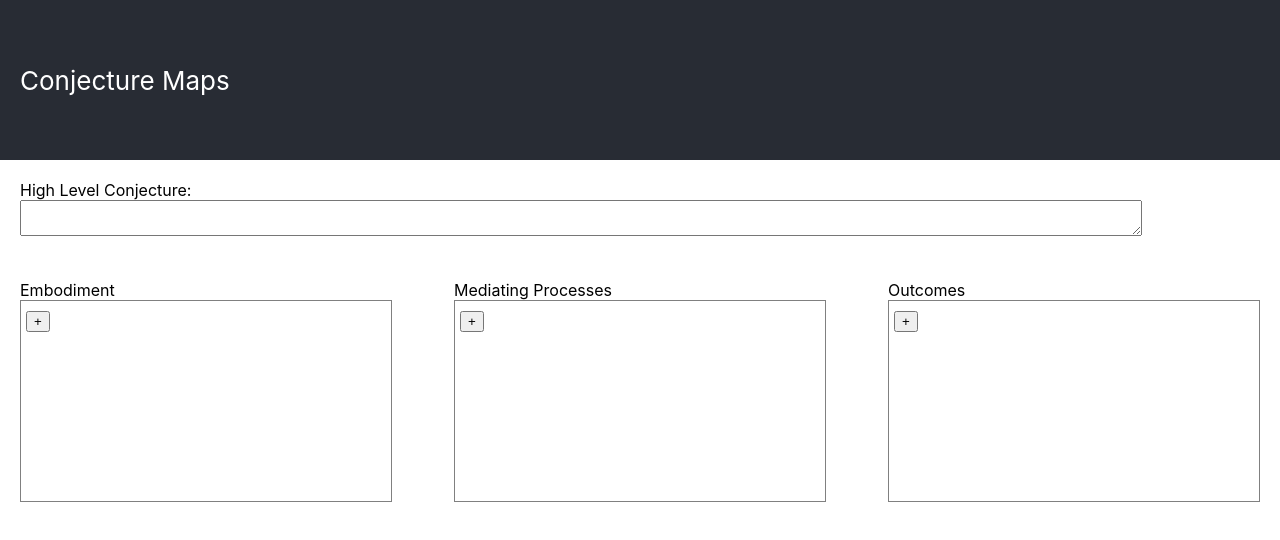
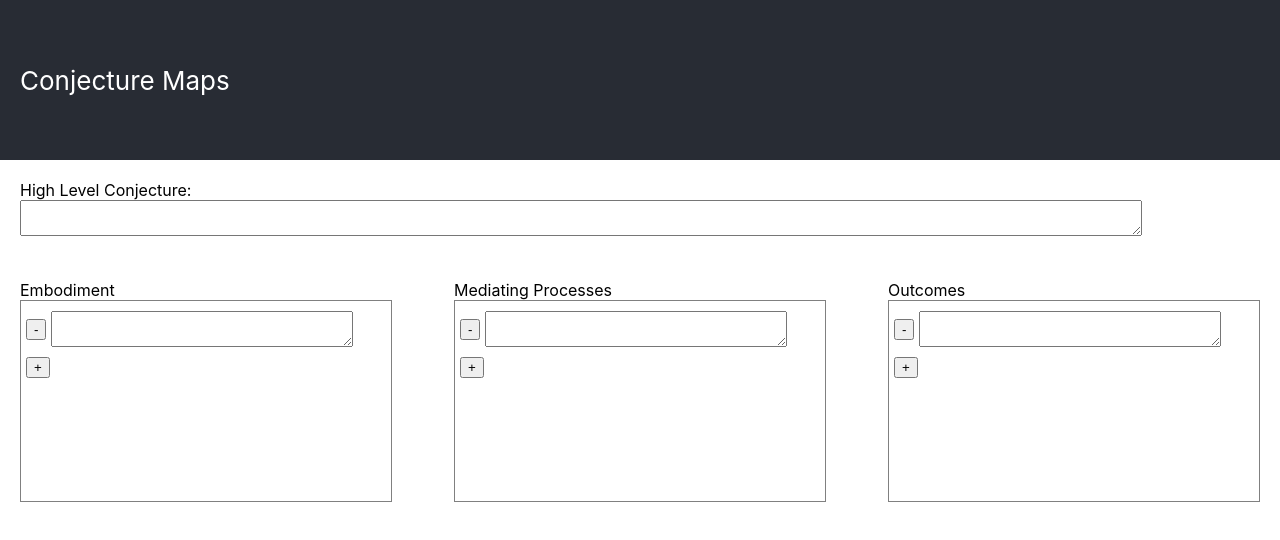
Before and after one commit to 2lambda123/conjecture-map, a React (Create React App) app: page / in a window 1280 px wide. Shown: the top 540 px of the page. Built offline with nearby package versions, Linux system fonts and the light colour scheme.

Commit message:
added react-xarrows package and lifted up state of the columns to the conjecture map component so I'll be able to draw arrows between them

```diff
--- a/package.json
+++ b/package.json
@@ -8,7 +8,8 @@
     "@testing-library/user-event": "^12.8.3",
     "react": "^17.0.2",
     "react-dom": "^17.0.2",
-    "react-scripts": "4.0.3",
+    "react-scripts": "^4.0.3",
+    "react-xarrows": "^1.7.0",
     "web-vitals": "^1.1.2"
   },
   "scripts": {
--- a/src/Column.js
+++ b/src/Column.js
@@ -1,28 +1,32 @@
 import React, {useState} from "react"
 import StatementContainer from './StatementContainer'
 
-function Column({title}) {
-    const [statements, updateStatements] = useState({})
-    const [nextItemId, updateNextItemId] = useState(0)
+function Column({title,
+                statements,
+                updateText,
+                removeStatement,
+                addStatement}) {
+    // const [statements, updateStatements] = useState({0: ""})
+    // const [nextItemId, updateNextItemId] = useState(1)
 
-    const addStatement = () => {
-        updateNextItemId(nextItemId =>  {return nextItemId + 1})
-        const newStatements = {...statements}
-        newStatements[nextItemId] = ""
-        updateStatements(newStatements)
-    }
+    // const addStatement = () => {
+    //     updateNextItemId(nextItemId =>  {return nextItemId + 1})
+    //     const newStatements = {...statements}
+    //     newStatements[nextItemId] = ""
+    //     updateStatements(newStatements)
+    // }
 
-    const removeStatement = itemToDelete => {
-        const { [itemToDelete]: deleted, ...objectWithoutDeletedItem } = statements;
-        updateStatements(objectWithoutDeletedItem)
-    }
+    // const removeStatement = itemToDelete => {
+    //     const { [itemToDelete]: deleted, ...objectWithoutDeletedItem } = statements;
+    //     updateStatements(objectWithoutDeletedItem)
+    // }
 
-    const updateText = (itemID, event) => {
-        const {value} = event.target
-        const newStatements = {...statements}
-        newStatements[itemID] = value
-        updateStatements(newStatements)
-    }
+    // const updateText = (itemID, event) => {
+    //     const {value} = event.target
+    //     const newStatements = {...statements}
+    //     newStatements[itemID] = value
+    //     updateStatements(newStatements)
+    // }
 
     return (
         <div className="column">
--- a/src/ConjectureMap.js
+++ b/src/ConjectureMap.js
@@ -1,23 +1,78 @@
-import React from "react"
+import React, {useState} from "react"
+import Xarrow from "react-xarrows";
 import './App.css'
 import HighLevelConjecture from './HighLevelConjecture'
 import Column from './Column'
 
 function ConjectureMap() {
+
+    const [embodimentStatements, updateEmbodimentStatements] = useState({1: ""})
+    const [medProcessesStatements, updateMedProcessesStatements] = useState({2: ""})
+    const [outcomesStatements, updateOutcomesStatements] = useState({3: ""})
+    const [nextItemId, updateNextItemId] = useState(4)
+
+    const addStatement = (statements, updateStatements) => {
+        return () => {
+            updateNextItemId(nextItemId =>  {return nextItemId + 1})
+            const newStatements = {...statements}
+            newStatements[nextItemId] = ""
+            updateStatements(newStatements)
+        }
+    }
+
+    const removeStatement = (statements, updateStatements) => {
+        return (itemToDelete => {
+            const { [itemToDelete]: deleted, ...objectWithoutDeletedItem } = statements;
+            updateStatements(objectWithoutDeletedItem)
+        })
+    }
+
+    const updateText = (statements, updateStatements) => {
+        return (itemID, event) => {
+            const {value} = event.target
+            const newStatements = {...statements}
+            newStatements[itemID] = value
+            updateStatements(newStatements)
+            }
+
+    }
+
+
+
     return (
         <div>
             <HighLevelConjecture />
             <div id="columns">
+
                 <Column
                     title="Embodiment"
+                    statements={embodimentStatements}
+                    updateText={updateText(embodimentStatements, updateEmbodimentStatements)}
+                    addStatement={addStatement(embodimentStatements, updateEmbodimentStatements)}
+                    removeStatement={removeStatement}
                 />
+
+
                 <Column
                     title="Mediating Processes"
+                    statements={medProcessesStatements}
+                    updateText={updateText(medProcessesStatements, updateMedProcessesStatements)}
+                    addStatement={addStatement(medProcessesStatements, updateMedProcessesStatements)}
+                    removeStatement={removeStatement}
                 />
+
                 <Column
                     title="Outcomes"
+                    statements={outcomesStatements}
+                    updateText={updateText(outcomesStatements, updateOutcomesStatements)}
+                    addStatement={addStatement(outcomesStatements, updateOutcomesStatements)}
+                    removeStatement={removeStatement}
                 />
             </div>
+            {/* <Xarrow
+                start="embodiment-col" //can be react ref
+                end="mediating-processes-col" //or an id
+            /> */}
 
         </div>
     )
```
Also changed, not shown: 1 other file (tests, documents, lock files or other folders).
